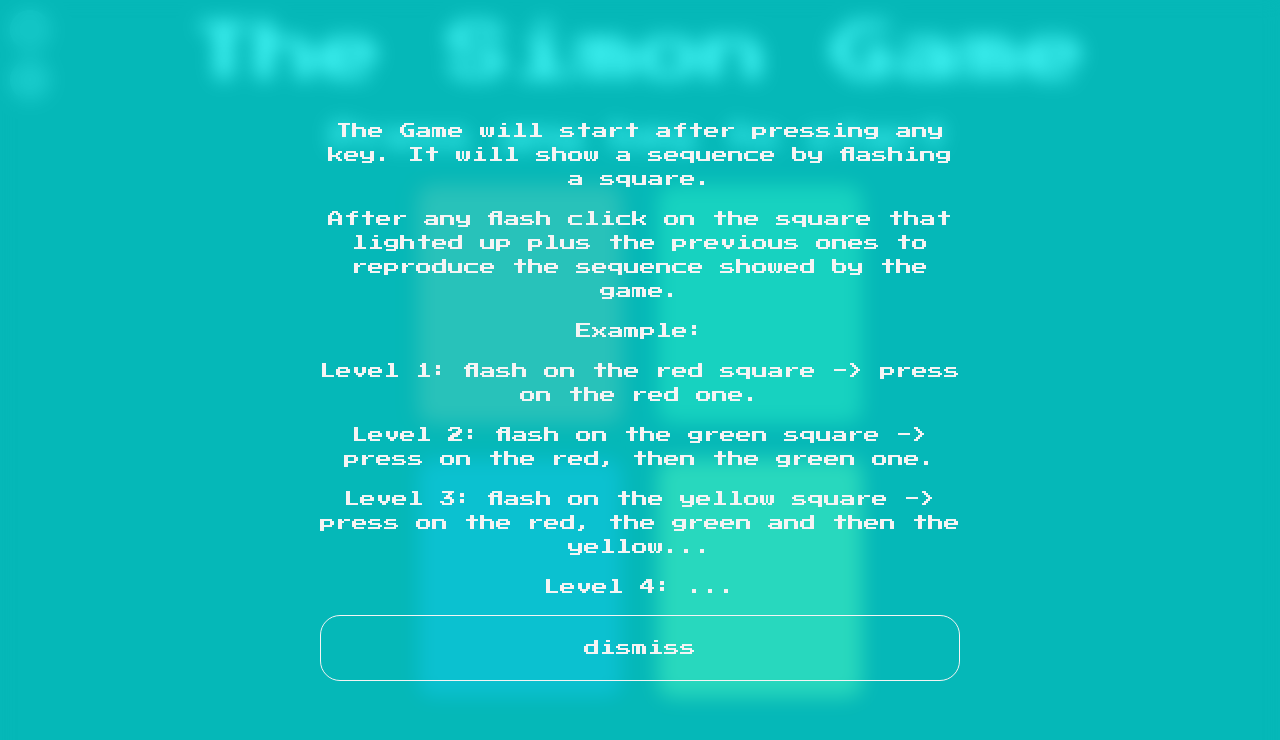
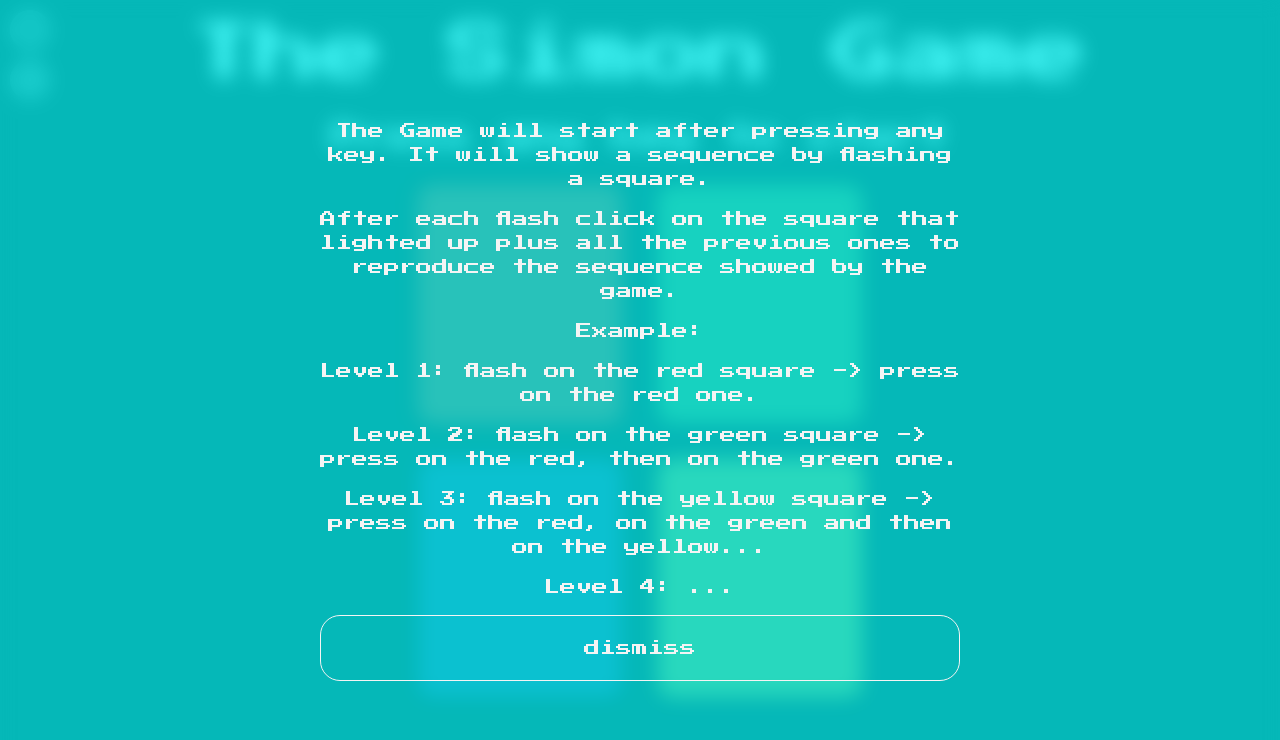
Before and after one commit to UlisseColla/The-Simon-Game, a plain HTML site: page index.html in a window 1280 px wide. Both pictures are taken after a click on the element 30 px from the left and 80 px from the top of the page. Drawn offline with nearby package versions, Linux system fonts and the light colour scheme; a web font is replaced by a local one.

Commit message:
Corretta la sezione info

```diff
--- a/index.html
+++ b/index.html
@@ -29,11 +29,11 @@
         <div class="regole-div text-center">
             <p>The Game will start after pressing any key. It will show a sequence by flashing a square.
             </p>
-            <p>After any flash click on the square that lighted up plus the previous ones to reproduce the sequence showed by the game. </p>
+            <p>After each flash click on the square that lighted up plus all the previous ones to reproduce the sequence showed by the game. </p>
             <p>Example:</p>
             <p>Level 1: flash on the red square -> press on the red one.</p>
-            <p>Level 2: flash on the green square -> press on the red, then the green one.</p>
-            <p>Level 3: flash on the yellow square -> press on the red, the green and then the yellow...</p>
+            <p>Level 2: flash on the green square -> press on the red, then on the green one.</p>
+            <p>Level 3: flash on the yellow square -> press on the red, on the green and then on the yellow...</p>
             <p>Level 4: ...</p>
 
 
```
